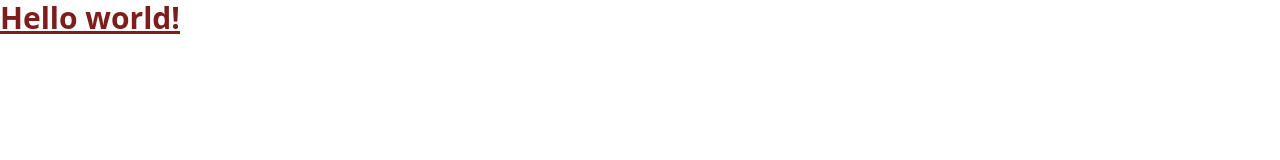
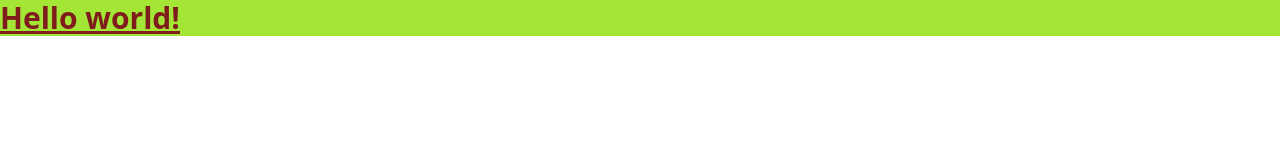
Before and after one commit to tseyiokorodudu/tailwind-cdn, a website: page index.html in a window 1280 px wide. Drawn offline with nearby package versions, Linux system fonts and the light colour scheme.

Commit message:
making it npm based

```diff
--- a/assets/style.css
+++ b/assets/style.css
@@ -0,0 +1,3 @@
+@tailwind base;
+@tailwind components;
+@tailwind utilities;
--- a/index.html
+++ b/index.html
@@ -3,10 +3,10 @@
 <head>
   <meta charset="UTF-8">
   <meta name="viewport" content="width=device-width, initial-scale=1.0">
-  <script src="https://cdn.tailwindcss.com"></script>
+  <link href="/dist/output.css" rel="stylesheet">
 </head>
 <body>
-  <h1 class="text-3xl font-bold underline text-red-900">
+  <h1 class="text-3xl font-bold underline text-red-900 bg-lime-400">
     Hello world!
   </h1>
 </body>
--- /dev/null
+++ b/postcss.config.js
@@ -0,0 +1,6 @@
+module.exports = {
+  plugins: {
+    tailwindcss: {},
+    autoprefixer: {},
+  }
+}
--- /dev/null
+++ b/tailwind.config.js
@@ -0,0 +1,11 @@
+/** @type {import('tailwindcss').Config} */
+module.exports = {
+  content: [
+    "./**/*.{html,js}",
+    "./assets/**/*.{html,js}",
+  ],
+  theme: {
+    extend: {},
+  },
+  plugins: [],
+}
```
Also changed, not shown: package.json (added, +26 -0 lines), dist/output.css (added), 1 other file.
